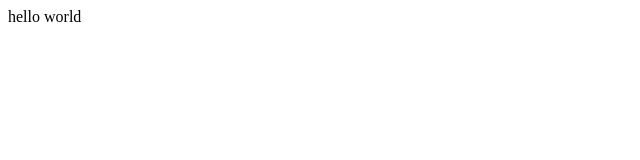
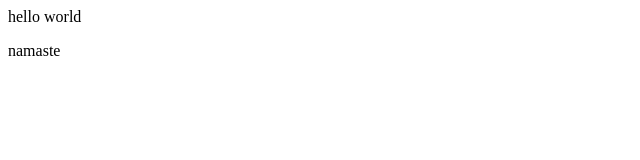
Before and after one commit to Prashantb-git/prashant-demo, a plain HTML site: page index.html in a window 1280 px wide. Shown: the full height of the page, 0-640 px from the left. Drawn offline with Linux system fonts and the light colour scheme.

Commit message:
Final commit

```diff
--- a/index.html
+++ b/index.html
@@ -1 +1,2 @@
 <p>hello world</p>
+<a>namaste</a>
```
